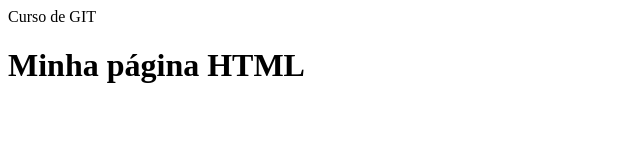
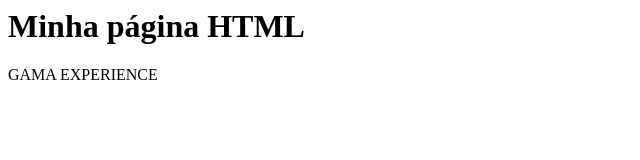
Before and after one commit to ronaldcorradi/gama-no-github, a plain HTML site: page Index.html in a window 1280 px wide. Shown: the whole page, without its empty margins (0-640 px from the left). Drawn offline with Linux system fonts and the light colour scheme.

Commit message:
Modificando a página principal

```diff
--- a/Index.html
+++ b/Index.html
@@ -1,7 +1,10 @@
 <meta charset="UTF-8">
 <html>
-    <head>Curso de GIT</head>
+    <head>
+        <title>Curso de GIT</title>
+    </head>
     <body>
         <h1>Minha página HTML</h1>
+        GAMA EXPERIENCE
     </body>
 </html>
```
